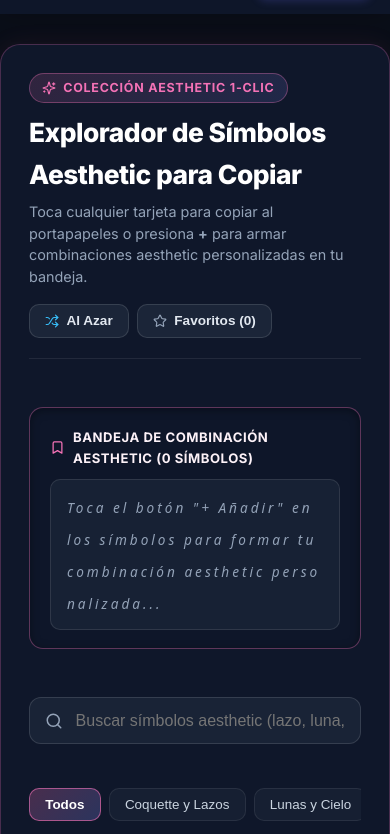
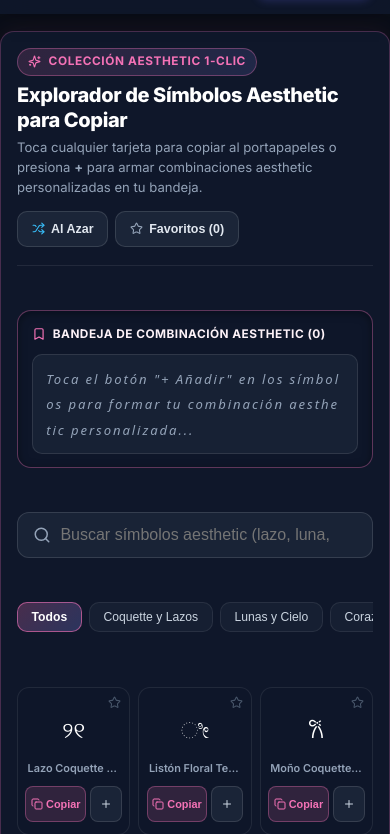
Before and after one commit to sajidrauf07/Fontwebsite, a Next.js app: page /simbolos/aesthetic in a window 390 px wide. Shown: the part 830-1664 px from the top of the page. Built offline with nearby package versions, Linux system fonts and the light colour scheme.

Commit message:
feat(responsive): optimize simbolos aesthetic and explorer components across all device viewports

```diff
--- a/src/app/simbolos/aesthetic/page.tsx
+++ b/src/app/simbolos/aesthetic/page.tsx
@@ -173,12 +173,13 @@ export default function SimbolosAestheticPage() {
         dangerouslySetInnerHTML={{ __html: JSON.stringify(faqSchema) }}
       />
 
-      <div className="container" style={{ paddingBottom: '4rem' }}>
+      <div className="container" style={{ paddingBottom: '4rem', overflowX: 'hidden', maxWidth: '100%' }}>
         {/* Breadcrumb Navigation */}
         <nav
           aria-label="Breadcrumb"
           style={{
             display: 'flex',
+            flexWrap: 'wrap',
             alignItems: 'center',
             gap: '0.5rem',
             fontSize: '0.85rem',
@@ -235,7 +236,7 @@ export default function SimbolosAestheticPage() {
             <h1
               className="hero-h1"
               style={{
-                fontSize: 'clamp(2.1rem, 4.5vw, 3.2rem)',
+                fontSize: 'clamp(1.75rem, 5vw, 3.2rem)',
                 fontWeight: 900,
                 lineHeight: 1.15,
                 letterSpacing: '-0.03em',
@@ -324,7 +325,7 @@ export default function SimbolosAestheticPage() {
           <div
             style={{
               display: 'grid',
-              gridTemplateColumns: 'repeat(auto-fit, minmax(240px, 1fr))',
+              gridTemplateColumns: 'repeat(auto-fit, minmax(min(100%, 240px), 1fr))',
               gap: '1.25rem'
             }}
           >
@@ -515,7 +516,7 @@ export default function SimbolosAestheticPage() {
               <div style={{ fontSize: '0.82rem', fontWeight: 700, color: '#F472B6', textTransform: 'uppercase', marginBottom: '0.45rem' }}>
                 Combinación Coquette Romántica
               </div>
-              <div style={{ fontSize: '1.1rem', color: '#FFF', letterSpacing: '0.15em', userSelect: 'all', background: 'rgba(30, 41, 59, 0.5)', padding: '0.65rem 0.95rem', borderRadius: '8px' }}>
+              <div style={{ fontSize: 'clamp(0.95rem, 3vw, 1.1rem)', color: '#FFF', letterSpacing: '0.15em', userSelect: 'all', background: 'rgba(30, 41, 59, 0.5)', padding: '0.65rem 0.95rem', borderRadius: '8px', wordBreak: 'break-word', overflowWrap: 'break-word', maxWidth: '100%' }}>
                 ୨୧ ⋆ ｡ ˚ ᥫ᭡ ೀ 𐙚 ♡
               </div>
               <p style={{ fontSize: '0.82rem', color: 'var(--text-muted)', margin: '0.5rem 0 0 0' }}>
@@ -527,7 +528,7 @@ export default function SimbolosAestheticPage() {
               <div style={{ fontSize: '0.82rem', fontWeight: 700, color: '#818CF8', textTransform: 'uppercase', marginBottom: '0.45rem' }}>
                 Línea Divisoria Cósmica
               </div>
-              <div style={{ fontSize: '0.98rem', color: '#FFF', letterSpacing: '0.12em', userSelect: 'all', background: 'rgba(30, 41, 59, 0.5)', padding: '0.65rem 0.95rem', borderRadius: '8px' }}>
+              <div style={{ fontSize: 'clamp(0.85rem, 2.5vw, 0.98rem)', color: '#FFF', letterSpacing: '0.12em', userSelect: 'all', background: 'rgba(30, 41, 59, 0.5)', padding: '0.65rem 0.95rem', borderRadius: '8px', wordBreak: 'break-word', overflowWrap: 'break-word', maxWidth: '100%' }}>
                 ─── ･ ｡ﾟ☆: *.☽ .* :☆ﾟ. ───
               </div>
               <p style={{ fontSize: '0.82rem', color: 'var(--text-muted)', margin: '0.5rem 0 0 0' }}>
@@ -539,7 +540,7 @@ export default function SimbolosAestheticPage() {
               <div style={{ fontSize: '0.82rem', fontWeight: 700, color: '#38BDF8', textTransform: 'uppercase', marginBottom: '0.45rem' }}>
                 Encabezado con Flecha y Lista
               </div>
-              <div style={{ fontSize: '0.95rem', color: '#FFF', letterSpacing: '0.08em', userSelect: 'all', background: 'rgba(30, 41, 59, 0.5)', padding: '0.65rem 0.95rem', borderRadius: '8px' }}>
+              <div style={{ fontSize: 'clamp(0.85rem, 2.5vw, 0.95rem)', color: '#FFF', letterSpacing: '0.08em', userSelect: 'all', background: 'rgba(30, 41, 59, 0.5)', padding: '0.65rem 0.95rem', borderRadius: '8px', wordBreak: 'break-word', overflowWrap: 'break-word', maxWidth: '100%' }}>
                 ╭┈─────── ೄྀ࿐ ˊˎ-<br />
                 ┊ ✦ Ciudad / País<br />
                 ┊ ✦ Pasión / Vocación<br />
@@ -580,7 +581,7 @@ export default function SimbolosAestheticPage() {
           <div
             style={{
               display: 'grid',
-              gridTemplateColumns: 'repeat(auto-fit, minmax(220px, 1fr))',
+              gridTemplateColumns: 'repeat(auto-fit, minmax(min(100%, 220px), 1fr))',
               gap: '1rem',
               marginTop: '1.25rem',
               marginBottom: '2.5rem'
--- a/src/components/symbols/AestheticSymbolExplorer.tsx
+++ b/src/components/symbols/AestheticSymbolExplorer.tsx
@@ -151,10 +151,12 @@ export default function AestheticSymbolExplorer() {
       style={{
         background: 'var(--panel-bg, #0F172A)',
         border: '1px solid rgba(244, 114, 182, 0.25)',
-        borderRadius: '20px',
-        padding: '1.75rem',
+        borderRadius: 'clamp(14px, 2.5vw, 20px)',
+        padding: 'clamp(1rem, 2.5vw, 1.75rem)',
         boxShadow: '0 20px 45px rgba(0, 0, 0, 0.5), 0 0 25px rgba(244, 114, 182, 0.08)',
-        position: 'relative'
+        position: 'relative',
+        width: '100%',
+        boxSizing: 'border-box'
       }}
     >
       {/* Top Banner with Badges & Quick Actions */}
@@ -162,15 +164,15 @@ export default function AestheticSymbolExplorer() {
         style={{
           display: 'flex',
           flexWrap: 'wrap',
-          alignItems: 'center',
+          alignItems: 'flex-start',
           justifyContent: 'space-between',
-          gap: '1rem',
-          marginBottom: '1.5rem',
-          paddingBottom: '1.25rem',
+          gap: '0.85rem',
+          marginBottom: '1.25rem',
+          paddingBottom: '1.15rem',
           borderBottom: '1px solid rgba(255, 255, 255, 0.08)'
         }}
       >
-        <div>
+        <div style={{ flex: '1 1 260px' }}>
           <div
             style={{
               display: 'inline-flex',
@@ -178,29 +180,29 @@ export default function AestheticSymbolExplorer() {
               gap: '0.45rem',
               background: 'linear-gradient(135deg, rgba(244, 114, 182, 0.15) 0%, rgba(129, 140, 248, 0.15) 100%)',
               border: '1px solid rgba(244, 114, 182, 0.35)',
-              padding: '0.25rem 0.75rem',
+              padding: '0.2rem 0.65rem',
               borderRadius: '999px',
               color: '#F472B6',
-              fontSize: '0.78rem',
+              fontSize: '0.74rem',
               fontWeight: 700,
               textTransform: 'uppercase',
-              letterSpacing: '0.06em',
-              marginBottom: '0.5rem'
+              letterSpacing: '0.05em',
+              marginBottom: '0.45rem'
             }}
           >
-            <Sparkles size={14} color="#F472B6" />
+            <Sparkles size={13} color="#F472B6" />
             <span>COLECCIÓN AESTHETIC 1-CLIC</span>
           </div>
-          <h2 style={{ fontSize: '1.65rem', fontWeight: 800, color: '#FFF', margin: '0 0 0.35rem 0', letterSpacing: '-0.02em' }}>
+          <h2 style={{ fontSize: 'clamp(1.25rem, 3.5vw, 1.65rem)', fontWeight: 800, color: '#FFF', margin: '0 0 0.35rem 0', letterSpacing: '-0.02em', lineHeight: 1.25 }}>
             Explorador de Símbolos Aesthetic para Copiar
           </h2>
-          <p style={{ fontSize: '0.9rem', color: 'var(--text-muted)', margin: 0, maxWidth: '640px', lineHeight: 1.5 }}>
+          <p style={{ fontSize: 'clamp(0.82rem, 2vw, 0.9rem)', color: 'var(--text-muted)', margin: 0, maxWidth: '640px', lineHeight: 1.5 }}>
             Toca cualquier tarjeta para copiar al portapapeles o presiona <strong>+</strong> para armar combinaciones aesthetic personalizadas en tu bandeja.
           </p>
         </div>
 
         {/* Action Controls: Random & Favorites */}
-        <div style={{ display: 'flex', gap: '0.5rem', flexWrap: 'wrap' }}>
+        <div style={{ display: 'flex', gap: '0.45rem', flexWrap: 'wrap', alignItems: 'center' }}>
           <button
             type="button"
             onClick={pickRandomSymbol}
@@ -210,17 +212,19 @@ export default function AestheticSymbolExplorer() {
               color: '#E2E8F0',
               display: 'inline-flex',
               alignItems: 'center',
-              gap: '0.45rem',
-              padding: '0.55rem 0.95rem',
+              gap: '0.4rem',
+              padding: '0.45rem 0.85rem',
               borderRadius: '10px',
               cursor: 'pointer',
-              fontSize: '0.85rem',
+              fontSize: 'clamp(0.78rem, 2vw, 0.84rem)',
               fontWeight: 600,
+              minHeight: '36px',
+              touchAction: 'manipulation',
               transition: 'all 0.2s ease'
             }}
             title="Copiar un símbolo aesthetic al azar"
           >
-            <Shuffle size={14} color="#38BDF8" />
+            <Shuffle size={13} color="#38BDF8" />
             <span>Al Azar</span>
           </button>
 
@@ -233,17 +237,19 @@ export default function AestheticSymbolExplorer() {
               color: showOnlyFavorites ? '#F472B6' : '#E2E8F0',
               display: 'inline-flex',
               alignItems: 'center',
-              gap: '0.45rem',
-              padding: '0.55rem 0.95rem',
+              gap: '0.4rem',
+              padding: '0.45rem 0.85rem',
               borderRadius: '10px',
               cursor: 'pointer',
-              fontSize: '0.85rem',
+              fontSize: 'clamp(0.78rem, 2vw, 0.84rem)',
               fontWeight: 700,
+              minHeight: '36px',
+              touchAction: 'manipulation',
               transition: 'all 0.2s ease'
             }}
             title="Ver tus símbolos favoritos guardados"
           >
-            <Star size={14} fill={showOnlyFavorites ? '#F472B6' : 'none'} color={showOnlyFavorites ? '#F472B6' : '#94A3B8'} />
+            <Star size={13} fill={showOnlyFavorites ? '#F472B6' : 'none'} color={showOnlyFavorites ? '#F472B6' : '#94A3B8'} />
             <span>Favoritos ({favorites.length})</span>
           </button>
         </div>
@@ -277,16 +283,16 @@ export default function AestheticSymbolExplorer() {
           background: 'rgba(15, 23, 42, 0.85)',
           border: '1px solid rgba(244, 114, 182, 0.35)',
           borderRadius: '14px',
-          padding: '1.15rem 1.25rem',
-          marginBottom: '1.5rem',
+          padding: 'clamp(0.85rem, 2vw, 1.25rem)',
+          marginBottom: '1.25rem',
           boxShadow: 'inset 0 2px 10px rgba(0, 0, 0, 0.35)'
         }}
       >
         <div style={{ display: 'flex', alignItems: 'center', justifyContent: 'space-between', marginBottom: '0.65rem' }}>
-          <div style={{ display: 'flex', alignItems: 'center', gap: '0.5rem' }}>
-            <Bookmark size={15} color="#F472B6" />
-            <span style={{ fontSize: '0.82rem', fontWeight: 700, color: '#FDF2F8', textTransform: 'uppercase', letterSpacing: '0.04em' }}>
-              Bandeja de Combinación Aesthetic ({selectedSymbols.length} símbolos)
+          <div style={{ display: 'flex', alignItems: 'center', gap: '0.45rem' }}>
+            <Bookmark size={14} color="#F472B6" />
+            <span style={{ fontSize: 'clamp(0.74rem, 2vw, 0.82rem)', fontWeight: 700, color: '#FDF2F8', textTransform: 'uppercase', letterSpacing: '0.04em' }}>
+              Bandeja de Combinación Aesthetic ({selectedSymbols.length})
             </span>
           </div>
           {selectedSymbols.length > 0 && (
@@ -302,7 +308,8 @@ export default function AestheticSymbolExplorer() {
                 display: 'inline-flex',
                 alignItems: 'center',
                 gap: '0.3rem',
-                cursor: 'pointer'
+                cursor: 'pointer',
+                padding: '4px 6px'
               }}
             >
               <Trash2 size={13} />
@@ -313,31 +320,32 @@ export default function AestheticSymbolExplorer() {
 
         <div
           style={{
-            minHeight: '50px',
+            minHeight: '48px',
             background: 'rgba(30, 41, 59, 0.65)',
             border: '1px solid rgba(255, 255, 255, 0.1)',
             borderRadius: '10px',
-            padding: '0.65rem 1rem',
+            padding: '0.65rem 0.85rem',
             display: 'flex',
             alignItems: 'center',
             justifyContent: 'space-between',
-            gap: '1rem',
+            gap: '0.85rem',
             flexWrap: 'wrap'
           }}
         >
           <div
             style={{
-              fontSize: '1.25rem',
+              fontSize: 'clamp(1rem, 3.5vw, 1.25rem)',
               color: selectedSymbols.length > 0 ? '#FFFFFF' : 'var(--text-muted)',
               fontFamily: 'system-ui, -apple-system, sans-serif',
-              letterSpacing: '0.15em',
-              wordBreak: 'break-all'
+              letterSpacing: '0.12em',
+              wordBreak: 'break-all',
+              flex: '1 1 180px'
             }}
           >
             {selectedSymbols.length > 0 ? (
               selectedSymbols.join(' ')
             ) : (
-              <span style={{ fontSize: '0.85rem', fontStyle: 'italic', color: '#94A3B8' }}>
+              <span style={{ fontSize: '0.82rem', fontStyle: 'italic', color: '#94A3B8' }}>
                 Toca el botón &quot;+ Añadir&quot; en los símbolos para formar tu combinación aesthetic personalizada...
               </span>
             )}
@@ -352,16 +360,20 @@ export default function AestheticSymbolExplorer() {
                 color: '#FFF',
                 border: 'none',
                 borderRadius: '8px',
-                padding: '0.55rem 1.15rem',
-                fontSize: '0.86rem',
+                padding: '0.55rem 1rem',
+                fontSize: '0.84rem',
                 fontWeight: 700,
                 cursor: 'pointer',
                 display: 'inline-flex',
                 alignItems: 'center',
+                justifyContent: 'center',
                 gap: '0.45rem',
                 boxShadow: '0 4px 14px rgba(236, 72, 153, 0.35)',
                 transition: 'all 0.2s ease',
-                flexShrink: 0
+                flex: '1 1 auto',
+                minWidth: '150px',
+                minHeight: '38px',
+                touchAction: 'manipulation'
               }}
             >
               {copiedTray ? <Check size={15} /> : <Copy size={15} />}
@@ -376,7 +388,7 @@ export default function AestheticSymbolExplorer() {
         <Search
           size={18}
           color="#94A3B8"
-          style={{ position: 'absolute', left: '1rem', top: '50%', transform: 'translateY(-50%)' }}
+          style={{ position: 'absolute', left: '1rem', top: '50%', transform: 'translateY(-50%)', pointerEvents: 'none' }}
         />
         <input
           type="text"
@@ -385,15 +397,15 @@ export default function AestheticSymbolExplorer() {
             setSearchQuery(e.target.value);
             setVisibleLimit(36);
           }}
-          placeholder="Buscar símbolos aesthetic (lazo, luna, estrellas, mariposa, corazones, flor, kaomoji)..."
+          placeholder="Buscar símbolos aesthetic (lazo, luna, estrellas, mariposa, corazones)..."
           style={{
             width: '100%',
-            padding: '0.85rem 1rem 0.85rem 2.85rem',
+            padding: '0.8rem 2.6rem 0.8rem 2.65rem',
             background: 'rgba(30, 41, 59, 0.75)',
             border: '1px solid rgba(255, 255, 255, 0.12)',
             borderRadius: '12px',
             color: '#FFFFFF',
-            fontSize: '0.92rem',
+            fontSize: '1rem',
             outline: 'none',
             boxSizing: 'border-box'
           }}
@@ -412,7 +424,8 @@ export default function AestheticSymbolExplorer() {
               color: '#94A3B8',
               cursor: 'pointer',
               fontSize: '0.82rem',
-              fontWeight: 600
+              fontWeight: 600,
+              padding: '6px'
             }}
           >
             Borrar
@@ -424,11 +437,13 @@ export default function AestheticSymbolExplorer() {
       <div
         style={{
           display: 'flex',
-          gap: '0.5rem',
+          gap: '0.45rem',
           overflowX: 'auto',
-          paddingBottom: '0.75rem',
-          marginBottom: '1.5rem',
-          scrollbarWidth: 'none'
+          WebkitOverflowScrolling: 'touch',
+          paddingBottom: '0.65rem',
+          marginBottom: '1.25rem',
+          scrollbarWidth: 'none',
+          msOverflowStyle: 'none'
         }}
       >
         {AESTHETIC_CATEGORIES.map((cat) => {
@@ -443,9 +458,9 @@ export default function AestheticSymbolExplorer() {
                 setVisibleLimit(36);
               }}
               style={{
-                padding: '0.5rem 0.95rem',
+                padding: '0.45rem 0.85rem',
                 borderRadius: '10px',
-                fontSize: '0.84rem',
+                fontSize: 'clamp(0.76rem, 2vw, 0.84rem)',
                 fontWeight: isActive ? 700 : 500,
                 background: isActive
                   ? 'linear-gradient(135deg, rgba(244, 114, 182, 0.25) 0%, rgba(129, 140, 248, 0.25) 100%)'
@@ -456,6 +471,7 @@ export default function AestheticSymbolExplorer() {
                 color: isActive ? '#FFFFFF' : '#CBD5E1',
                 whiteSpace: 'nowrap',
                 cursor: 'pointer',
+                touchAction: 'manipulation',
                 transition: 'all 0.15s ease'
               }}
             >
@@ -469,8 +485,8 @@ export default function AestheticSymbolExplorer() {
       <div
         style={{
           display: 'grid',
-          gridTemplateColumns: 'repeat(auto-fill, minmax(140px, 1fr))',
-          gap: '0.85rem',
+          gridTemplateColumns: 'repeat(auto-fill, minmax(clamp(88px, 26vw, 135px), 1fr))',
+          gap: 'clamp(0.5rem, 1.5vw, 0.85rem)',
           marginBottom: '1.75rem'
         }}
       >
@@ -485,8 +501,8 @@ export default function AestheticSymbolExplorer() {
               style={{
                 background: 'rgba(15, 23, 42, 0.75)',
                 border: isCopied ? '1px solid #10B981' : '1px solid rgba(255, 255, 255, 0.08)',
-                borderRadius: '14px',
-                padding: '0.85rem 0.65rem',
+                borderRadius: '12px',
+                padding: '0.75rem 0.45rem',
                 textAlign: 'center',
                 cursor: 'pointer',
                 position: 'relative',
@@ -503,8 +519,8 @@ export default function AestheticSymbolExplorer() {
                 onClick={(e) => toggleFavorite(item.id, e)}
                 style={{
                   position: 'absolute',
-                  top: '6px',
-                  right: '6px',
+                  top: '4px',
+                  right: '4px',
                   background: 'transparent',
                   border: 'none',
                   cursor: 'pointer',
@@ -519,11 +535,11 @@ export default function AestheticSymbolExplorer() {
               {/* Big Aesthetic Symbol Display */}
               <div
                 style={{
-                  fontSize: item.symbol.length > 5 ? '1.1rem' : '2.1rem',
-                  lineHeight: 1.25,
+                  fontSize: item.symbol.length > 5 ? 'clamp(0.85rem, 2.5vw, 1.05rem)' : 'clamp(1.4rem, 4.5vw, 2rem)',
+                  lineHeight: 1.2,
                   color: '#FFFFFF',
-                  marginTop: '0.65rem',
-                  marginBottom: '0.5rem',
+                  marginTop: '0.55rem',
+                  marginBottom: '0.45rem',
                   fontFamily: 'system-ui, -apple-system, sans-serif',
                   userSelect: 'none',
                   wordBreak: 'break-word',
@@ -539,21 +555,21 @@ export default function AestheticSymbolExplorer() {
               {/* Name label */}
               <div
                 style={{
-                  fontSize: '0.74rem',
+                  fontSize: 'clamp(0.68rem, 1.8vw, 0.74rem)',
                   fontWeight: 600,
                   color: 'var(--text-muted)',
                   whiteSpace: 'nowrap',
                   overflow: 'hidden',
                   textOverflow: 'ellipsis',
-                  marginBottom: '0.65rem',
-                  padding: '0 0.25rem'
+                  marginBottom: '0.55rem',
+                  padding: '0 0.15rem'
                 }}
               >
                 {item.name}
               </div>
 
               {/* Action Buttons: Copiar & Añadir */}
-              <div style={{ display: 'flex', gap: '0.35rem' }}>
+              <div style={{ display: 'flex', gap: '0.25rem' }}>
                 <button
                   type="button"
                   onClick={(e) => {
@@ -566,14 +582,16 @@ export default function AestheticSymbolExplorer() {
                     border: isCopied ? '1px solid #10B981' : '1px solid rgba(244, 114, 182, 0.35)',
                     color: isCopied ? '#FFF' : '#F472B6',
                     borderRadius: '8px',
-                    padding: '0.35rem 0.25rem',
-                    fontSize: '0.74rem',
+                    padding: '0.4rem 0.2rem',
+                    fontSize: 'clamp(0.68rem, 1.8vw, 0.74rem)',
                     fontWeight: 700,
                     cursor: 'pointer',
                     display: 'inline-flex',
                     alignItems: 'center',
                     justifyContent: 'center',
-                    gap: '0.2rem'
+                    gap: '0.2rem',
+                    minHeight: '36px',
+                    touchAction: 'manipulation'
                   }}
                 >
                   {isCopied ? <Check size={12} /> : <Copy size={12} />}
@@ -588,13 +606,16 @@ export default function AestheticSymbolExplorer() {
                     border: '1px solid rgba(255, 255, 255, 0.12)',
                     color: '#CBD5E1',
                     borderRadius: '8px',
-                    padding: '0.35rem 0.45rem',
+                    padding: '0.4rem 0.5rem',
                     fontSize: '0.74rem',
                     fontWeight: 700,
                     cursor: 'pointer',
                     display: 'inline-flex',
                     alignItems: 'center',
-                    justifyContent: 'center'
+                    justifyContent: 'center',
+                    minHeight: '36px',
+                    minWidth: '32px',
+                    touchAction: 'manipulation'
                   }}
                   title="Añadir a la bandeja"
                 >
```
Also changed, not shown: src/components/symbols/UniversalSymbolTool.tsx (+8 -6 lines).
